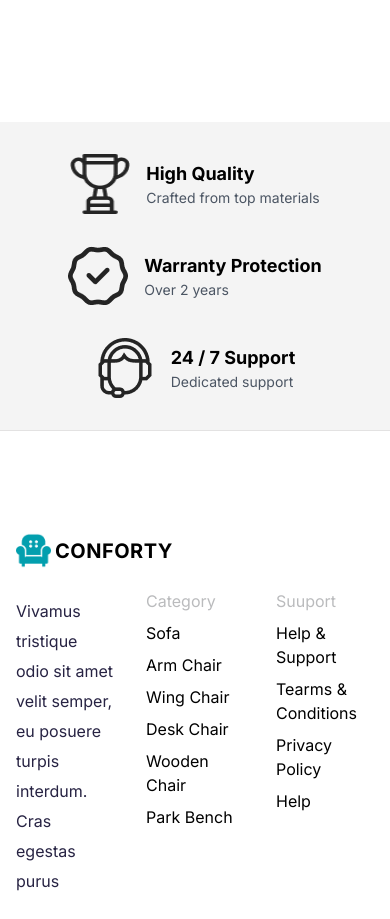
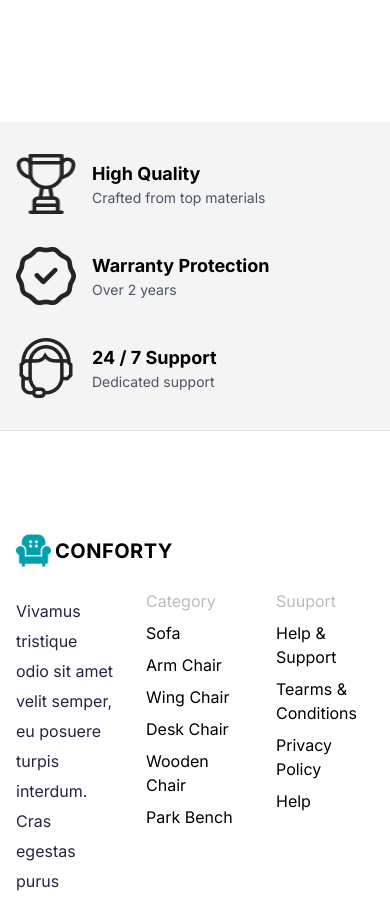
Before and after one commit to UmmeHabiba1312/Figma-Hackathon, a Next.js app: page /contact in a window 390 px wide. Shown: the part 1480-2399 px from the top of the page. Built offline with nearby package versions, Linux system fonts and the light colour scheme.

Commit message:
first comment

```diff
--- a/src/components/AboveFot.tsx
+++ b/src/components/AboveFot.tsx
@@ -4,11 +4,11 @@ import Image from 'next/image'
 const BeforFoter = () => {
   return (
     <main className="mt-[60px] w-full">
-      <div className="flex justify-around w-full h-auto items-center  ">
+      <div className="flex justify-center w-full h-auto items-center  ">
         <div className="max-w-screen-xl w-full h-auto sm:h-[270px] items-center bg-[#F4F4F4] grid grid-cols-1 gap-8 sm:gap-0 sm:grid-cols-2 lg:grid-cols-3 px-4 lg:px-16 py-8">
 
             {/* High Quality */}
-            <div className="flex items-center gap-4  justify-center">
+            <div className="flex items-center gap-4  justify-start  lg:justify-center">
               <Image
                 className="h-[60px] w-[60px]"
                 height={60}
@@ -23,7 +23,7 @@ const BeforFoter = () => {
             </div>
 
             {/* Warranty Protection */}
-            <div className="flex items-center gap-4  justify-center">
+            <div className="flex items-center gap-4  justify-start  lg:justify-center">
               <Image
                 className="h-[60px] w-[60px]"
                 height={60}
@@ -38,7 +38,7 @@ const BeforFoter = () => {
             </div>
 
             {/* 24 / 7 Support */}
-            <div className="flex items-center gap-4  justify-center">
+            <div className="flex items-center gap-4 justify-start  lg:justify-center">
               <Image
                 className="h-[60px] w-[60px]"
                 height={60}
```
